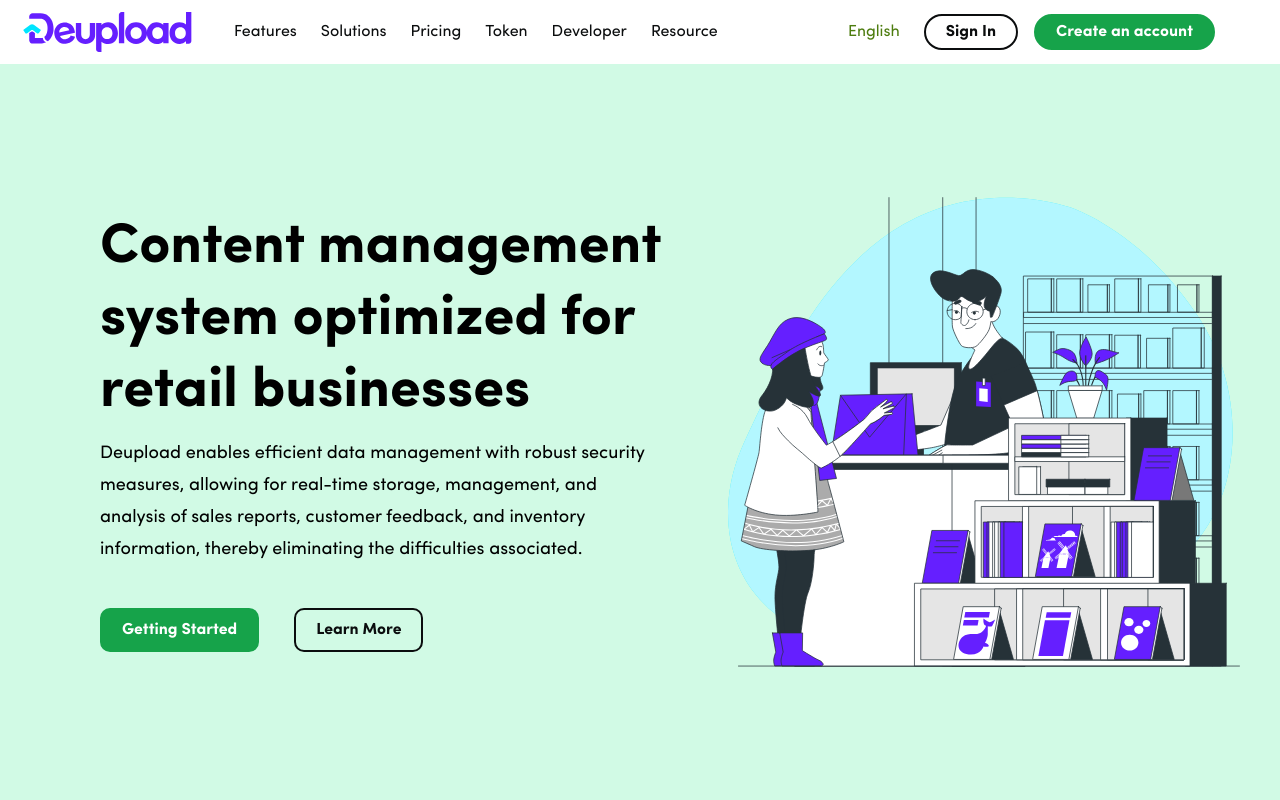
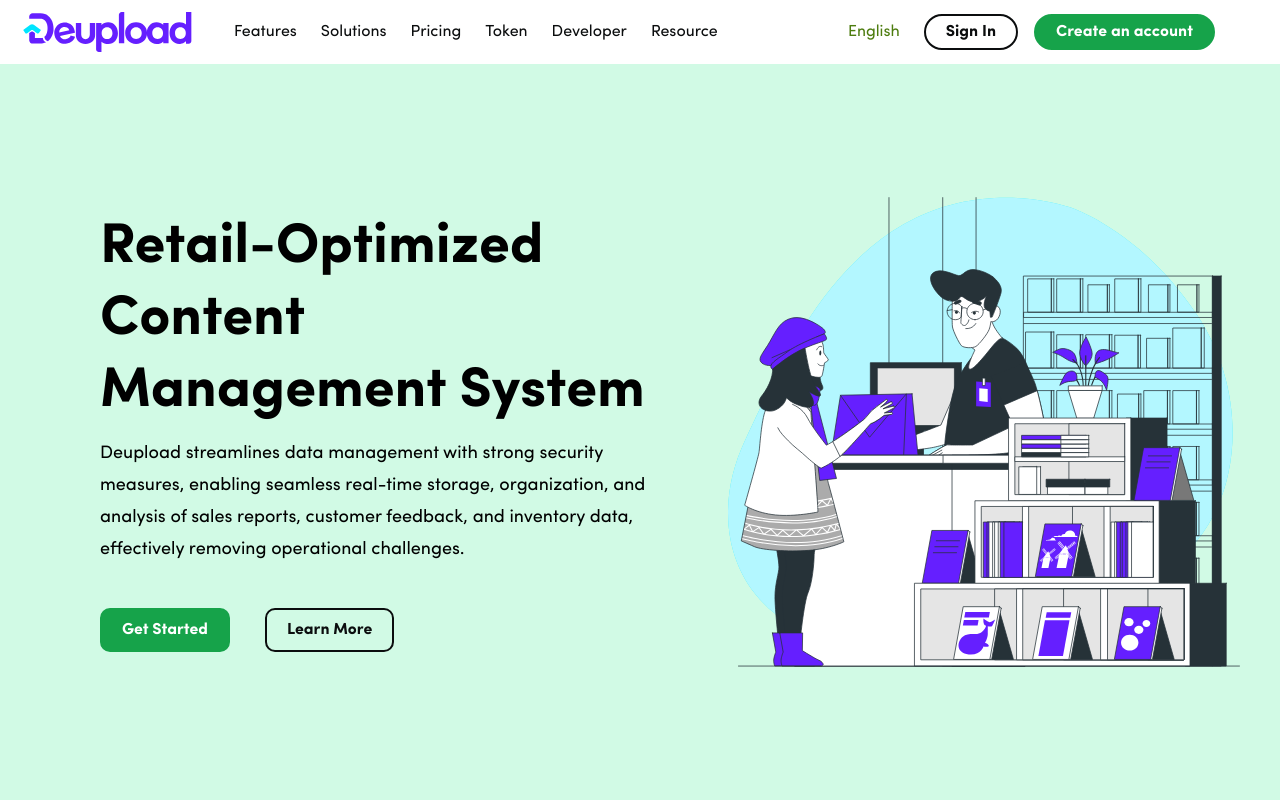
Before and after one commit to Ulephraim/datastral, a Next.js app: page / in a window 1280 px wide. Shown: the top 800 px of the page. Built offline with nearby package versions, Linux system fonts and the light colour scheme.

Commit message:
Modified home title and text

```diff
--- a/app/components/hero.tsx
+++ b/app/components/hero.tsx
@@ -7,17 +7,16 @@
   return (
     <section className="page hero">
       <div className="content">
-        <p className="title">
-          Content management system optimized for retail businesses
+        <p className="title">Retail-Optimized Content Management System</p>
+        <p className="text">
+          Deupload streamlines data management with strong security measures,
+          enabling seamless real-time storage, organization, and analysis of
+          sales reports, customer feedback, and inventory data, effectively
+          removing operational challenges.
         </p>
-        <p className="text">
-          Deupload enables efficient data management with robust security
-          measures, allowing for real-time storage, management, and analysis of
-          sales reports, customer feedback, and inventory information, thereby
-          eliminating the difficulties associated.
-        </p>
+
         <div className="btns">
-          <button className="cnt-btn">Getting Started</button>
+          <button className="cnt-btn">Get Started</button>
           <button className="cnt-btn deflated">Learn More</button>
         </div>
       </div>
```
